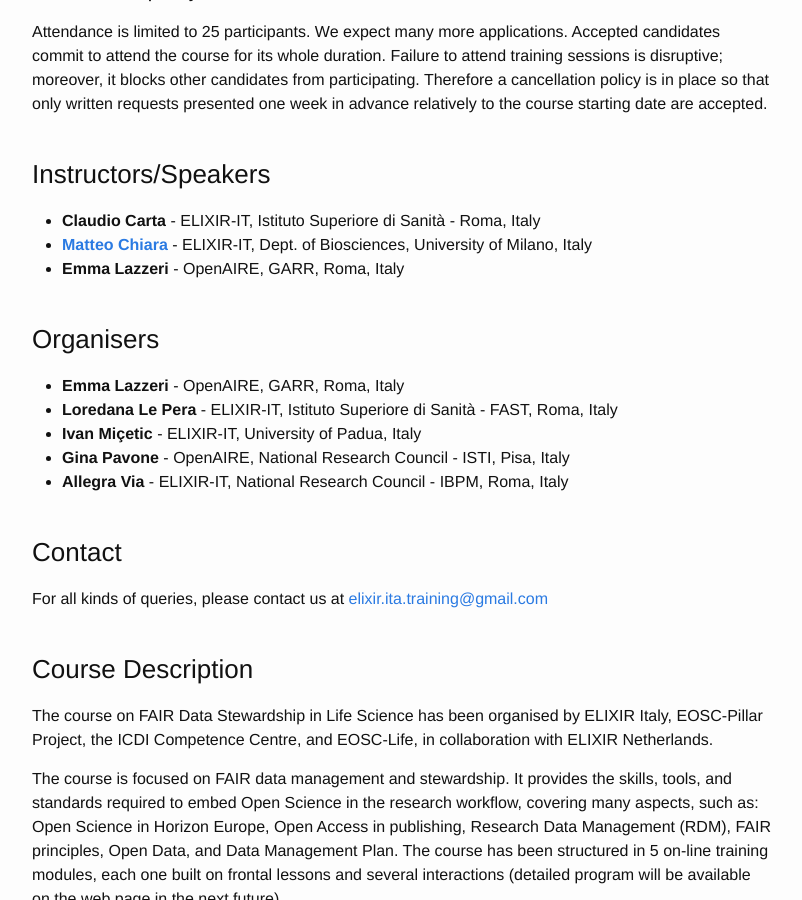
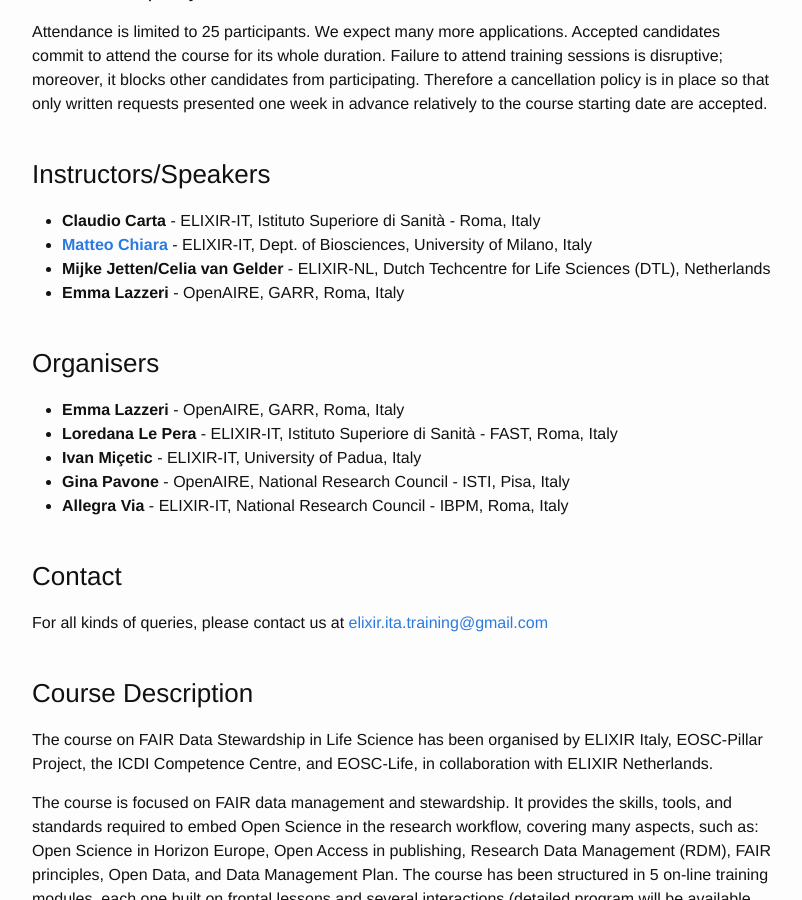
Before and after one commit to ELIXIR-IIB-training/website, a Jekyll site: the page built from _posts/2022-02-16-FAIR_Data_Stewardship-online.md, in a window 1280 px wide and 900 px high, scrolled down 1127 px. Shown: the whole window, without its empty margins (238-1040 px from the left). Built offline with Jekyll 4.4.1, drawn with Linux system fonts in a browser that asks for light colours.

Commit message:
Added Mijke and Celia as speakers

```diff
--- a/_posts/2022-02-16-FAIR_Data_Stewardship-online.md
+++ b/_posts/2022-02-16-FAIR_Data_Stewardship-online.md
@@ -58,6 +58,7 @@ Attendance is limited to 25 participants. We expect many more applications. Acce
 ### Instructors/Speakers
 - **Claudio Carta** - ELIXIR-IT, Istituto Superiore di Sanità - Roma, Italy
 - [**Matteo Chiara**](https://www.unimi.it/it/ugov/person/matteo-chiara) - ELIXIR-IT, Dept. of Biosciences, University of Milano, Italy
+- **Mijke Jetten/Celia van Gelder** - ELIXIR-NL, Dutch Techcentre for Life Sciences (DTL), Netherlands
 - **Emma Lazzeri** - OpenAIRE, GARR, Roma, Italy
 <br>
 <br>
```
